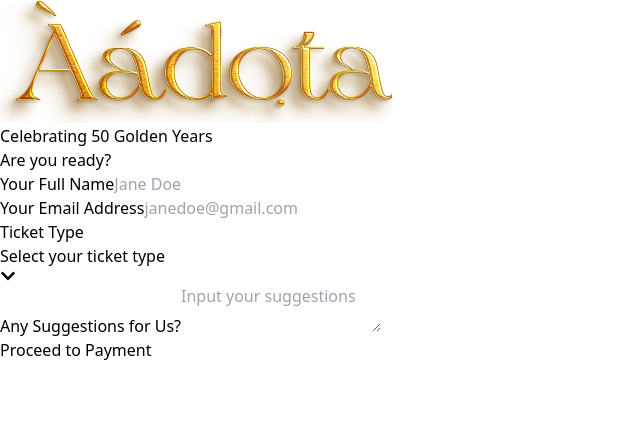
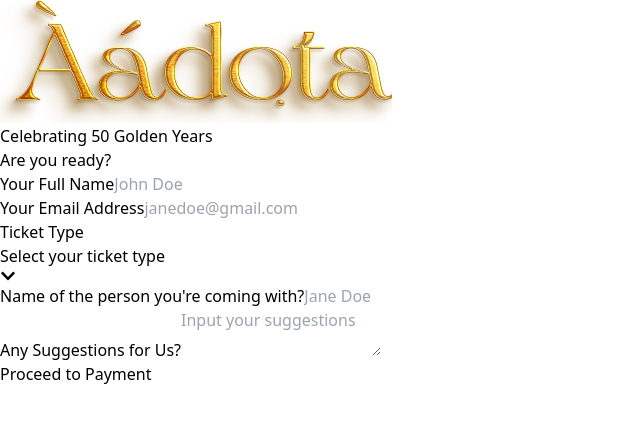
Before and after one commit to shegz101/Aadota, a React (Vite) app: page /register in a window 1280 px wide. Shown: the top 422 px of the page, without its empty margins (0-640 px from the left). Built offline with nearby package versions, Linux system fonts and the light colour scheme.

Commit message:
added-couple-field

```diff
--- a/src/components/register/RegistrationPage.tsx
+++ b/src/components/register/RegistrationPage.tsx
@@ -42,7 +42,7 @@ const RegistrationPage: React.FC = () => {
                 Your Full Name
               </label>
               <input
-                placeholder="Jane Doe"
+                placeholder="John Doe"
                 className="rounded-full mt-1 h-[45px] w-full border-[#F8F1E8] text-[#F8F1E8] border-2 px-2 bg-inherit outline-none"
               />
             </div>
@@ -53,6 +53,7 @@ const RegistrationPage: React.FC = () => {
               </label>
               <input
                 placeholder="janedoe@gmail.com"
+                type="email"
                 className="rounded-full mt-1 h-[45px] w-full border-[#F8F1E8] text-[#F8F1E8] border-2 px-2 bg-inherit outline-none"
               />
             </div>
@@ -92,6 +93,16 @@ const RegistrationPage: React.FC = () => {
 
             <div>
               <label className="text-[#F8F1E8] text-sm font-semibold">
+                Name of the person you're coming with?
+              </label>
+              <input
+                placeholder="Jane Doe"
+                className="rounded-full mt-1 h-[45px] w-full border-[#F8F1E8] text-[#F8F1E8] border-2 px-2 bg-inherit outline-none"
+              />
+            </div>
+
+            <div>
+              <label className="text-[#F8F1E8] text-sm font-semibold">
                 Any Suggestions for Us?
               </label>
               <textarea
```
